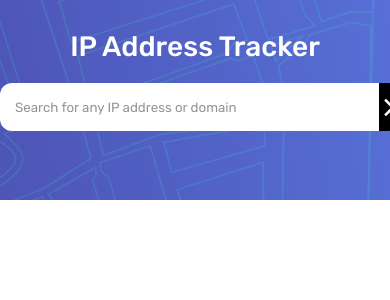
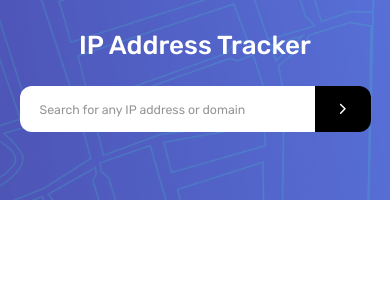
Before and after one commit to tonyykosseifyy/Ip-Address-Project, a React (Create React App) app: page / in a window 390 px wide. Shown: the top 300 px of the page. Built offline with nearby package versions, Linux system fonts and the light colour scheme.

Commit message:
Made Header fully responsive

```diff
--- a/package.json
+++ b/package.json
@@ -3,6 +3,7 @@
   "version": "0.0.0",
   "private": true,
   "dependencies": {
+    "@material-ui/core": "^4.12.2",
     "@material-ui/icons": "^4.11.2",
     "react": "^16.13.1",
     "react-dom": "^16.13.1",
--- a/src/App.css
+++ b/src/App.css
@@ -9,13 +9,13 @@
 
 
 html {
-  font-size: 16px ;
+  font-size: 17px ;
 }
 
 
 @media screen and (max-width: 700px) {
   html {
-    font-size: 14px ;
+    font-size: 13px ;
   }
 }
 /*
--- a/src/Components/Header.js
+++ b/src/Components/Header.js
@@ -2,7 +2,7 @@ import React from 'react' ;
 import './Header.css' ;
 import styled from 'styled-components' ;
 import logo from './pattern-bg.png' ;
-import ArrowForwardIosIcon from '@material-ui/icons/ArrowForwardIos';
+import { IoIosArrowForward } from 'react-icons/io';
 import Info from './Info' ;
 
 
@@ -14,10 +14,10 @@ const Header = () => {
       <HeaderTitle>
         IP Address Tracker
       </HeaderTitle>
-      <HeaderForm>
+      <HeaderForm onSubmit={(e) => e.preventDefault()}>
         <Input />
         <FormButton>
-          <ArrowForwardIosIcon />
+          <IoIosArrowForward />
         </FormButton>
       </HeaderForm>
     </HeaderWrapper>
@@ -37,7 +37,7 @@ const Input = styled.input.attrs(props => ({
   border: none ;
   border-top-left-radius: 12px ;
   border-bottom-left-radius: 12px ;
-  padding: 15px ;
+  padding: 15px 20px ;
   flex-grow: 1 ;
   font-weight: 500 ;
   color: black ;
@@ -54,14 +54,29 @@ const FormButton = styled.button`
   display: flex ;
   align-items: center ;
   justify-content: center ;
+  padding: 0 20px ;
+  transition: .3s ease ;
+  & > svg {
+    font-size: 1.2rem ;
+  }
+  &:hover {
+    background-color: #3A3A3A ;
+  }
 `
 
 const HeaderForm = styled.form`
   display: flex ;
-  margin: 20px auto ;
+  margin: 25px auto ;
   width: 50vw ;
-  max-width: 500px ;
+  max-width: 550px ;
   min-width: 400px ;
+  @media (max-width: 400px) {
+    min-width: 0 ;
+    width: 90vw ;
+    & > input {
+      min-width: 0 ;
+    }
+  }
 `
 
 const HeaderWrapper = styled.header`
```
Also changed, not shown: 1 other file (tests, documents, lock files or other folders).
